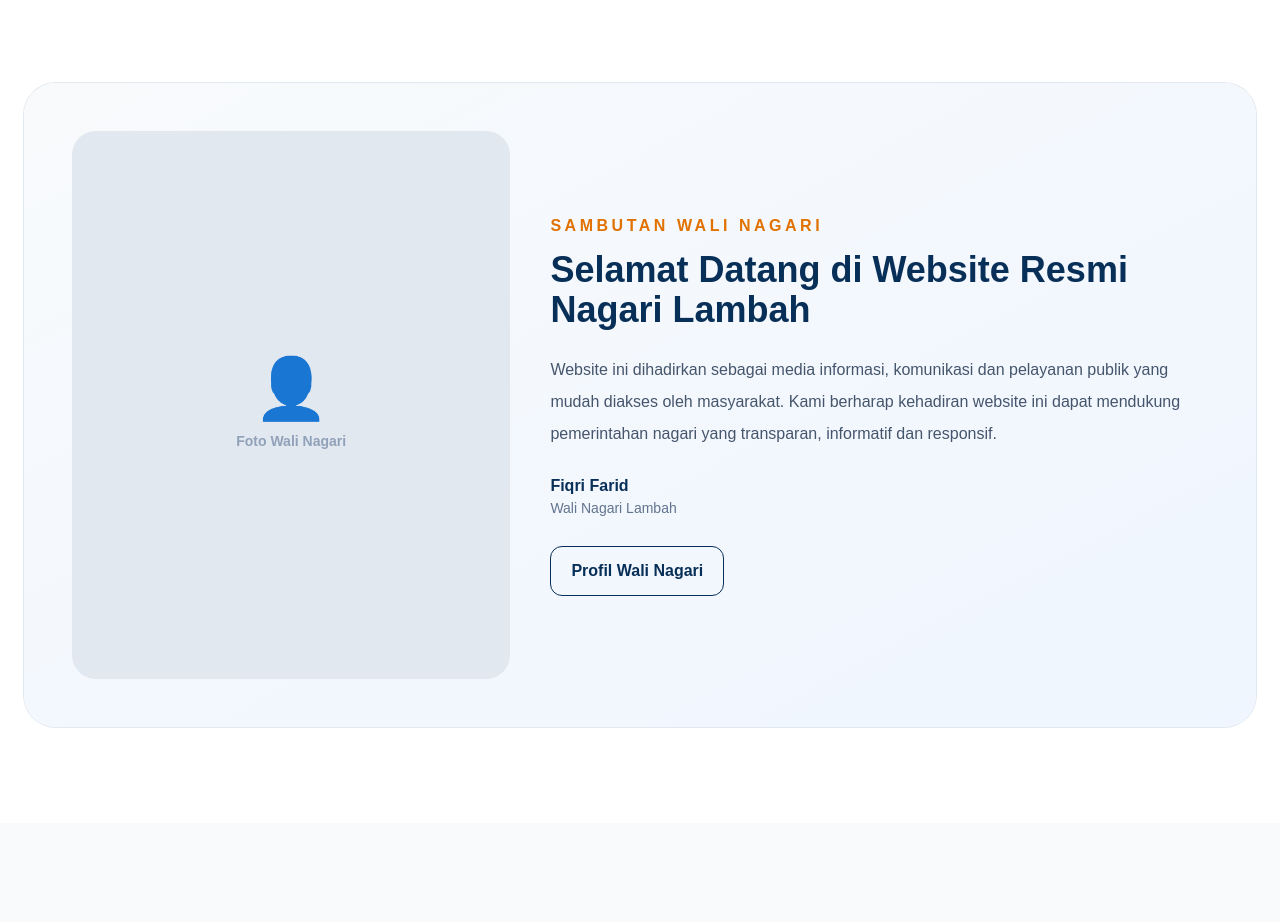
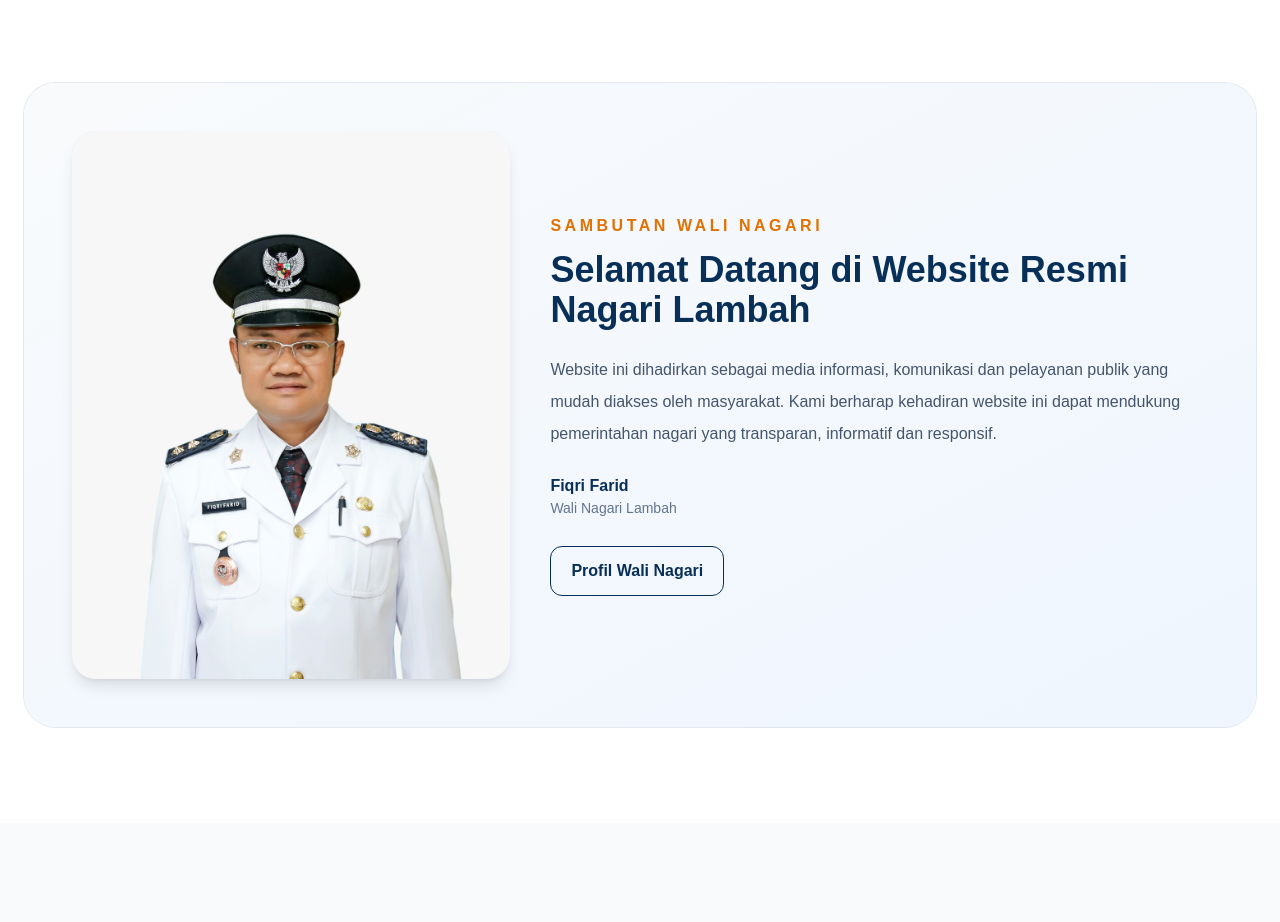
Before and after one commit to nagari-lambah/nagari-lambah, a Next.js app: page / in a window 1280 px wide. Shown: the part 1380-2302 px from the top of the page. Built offline with nearby package versions, Linux system fonts and the light colour scheme.

Commit message:
Perbarui beranda Nagari Lambah

```diff
--- a/app/page.tsx
+++ b/app/page.tsx
@@ -2,6 +2,7 @@ import Image from "next/image";
 import BeritaBeranda from "../components/BeritaBeranda";
 import GaleriBeranda from "../components/GaleriBeranda";
 import KantorNagariMap from "../components/KantorNagariMap";
+
 
 const menu = [
   { label: "Beranda", href: "/" },
@@ -275,15 +276,14 @@ export default function Home() {
       <section className="bg-white px-4 py-24 sm:px-6">
         <div className="mx-auto max-w-7xl rounded-[32px] bg-gradient-to-br from-slate-50 to-blue-50 p-8 ring-1 ring-slate-200 lg:p-12">
           <div className="grid gap-10 lg:grid-cols-[0.8fr_1.2fr] lg:items-center">
-            <div className="relative aspect-[4/5] overflow-hidden rounded-3xl bg-slate-200">
-              <div className="flex h-full items-center justify-center text-center text-slate-400">
-                <div>
-                  <div className="text-6xl">👤</div>
-                  <p className="mt-3 text-sm font-semibold">
-                    Foto Wali Nagari
-                  </p>
-                </div>
-              </div>
+            <div className="relative aspect-[4/5] overflow-hidden rounded-3xl bg-slate-200 shadow-lg">
+              <Image
+                src="/image/wali-nagari/fikri-farid.jpeg"
+                alt="Wali Nagari Lambah"
+                fill
+                sizes="(max-width: 1024px) 100vw, 40vw"
+                className="object-cover object-top"
+              />
             </div>
 
             <div>
```
